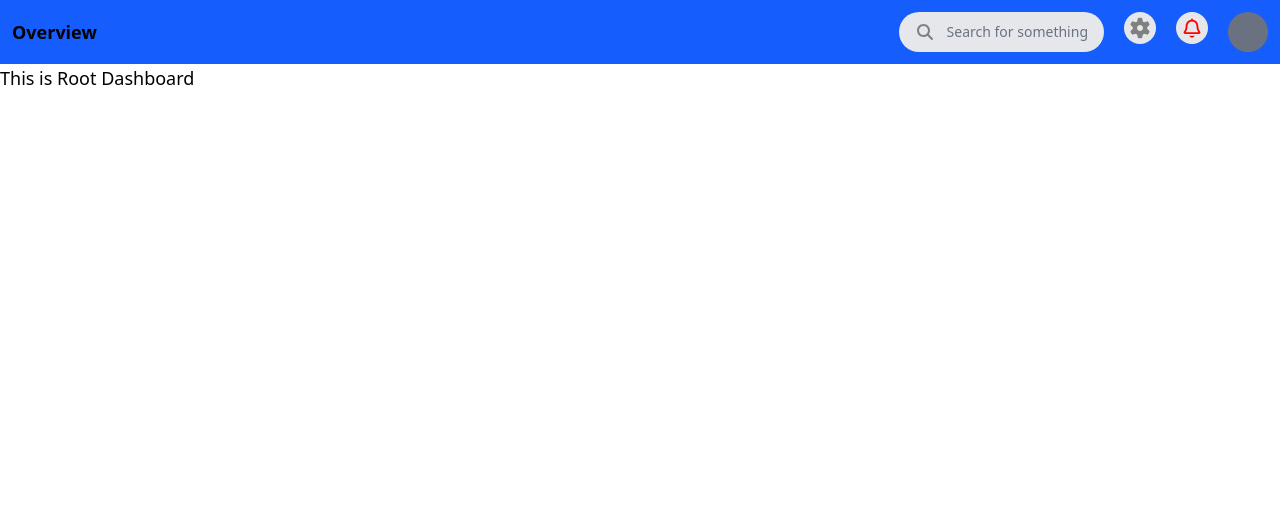
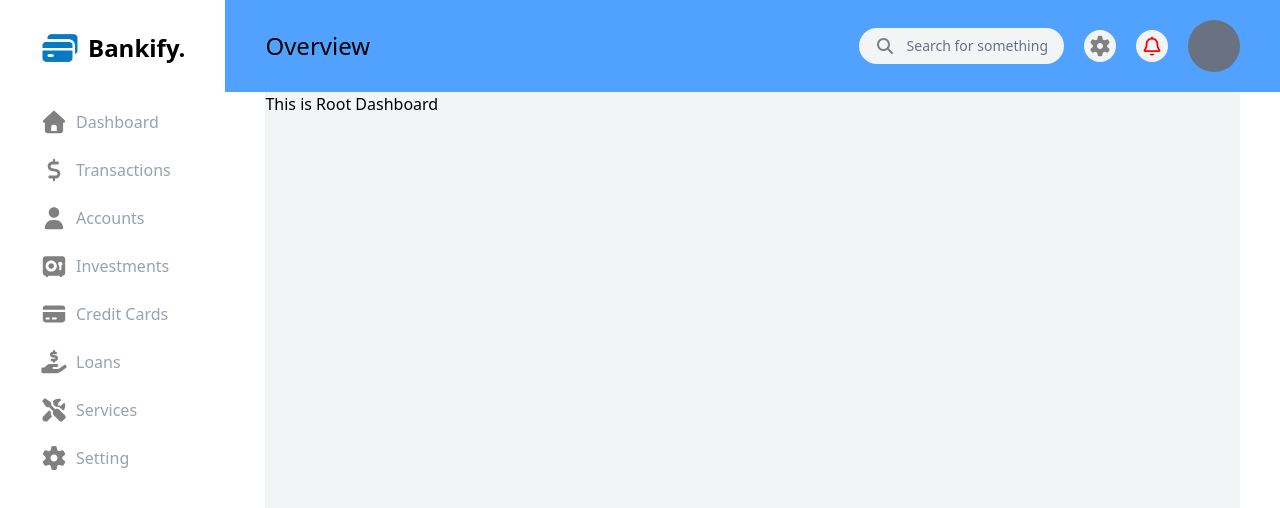
Before and after one commit to Kingestif/Bankify, a Next.js app: page /dashboard in a window 1280 px wide. Shown: the top 508 px of the page. Built offline with nearby package versions, Linux system fonts and the light colour scheme.

Commit message:
feat: finishe dashboard structure with sidebar and navbar

```diff
--- a/app/dashboard/layout.tsx
+++ b/app/dashboard/layout.tsx
@@ -1,10 +1,14 @@
+import { SideBar } from "../ui/dashboard/sideBar";
 import { NavBar } from "../ui/navBar";
 
 export default function Layout({children}:{children: React.ReactNode}) {
   return (
-    <div>
-        <NavBar name={"Overview"}/>
-        <div>{children}</div>
+    <div className="flex bg">
+        <SideBar/>
+        <div className="flex-grow">
+          <NavBar name={"Overview"}/>
+          <div className="px-10">{children}</div>
+        </div>
     </div>
   )
 }
--- a/app/dashboard/page.tsx
+++ b/app/dashboard/page.tsx
@@ -1,6 +1,6 @@
 export default function Dashboard(){
     return (
-        <div>
+        <div className="bg-gray-100 dark:bg-black h-screen">
             <div>This is Root Dashboard</div>
         </div>
     )
--- a/app/layout.tsx
+++ b/app/layout.tsx
@@ -13,7 +13,7 @@ export default function RootLayout({
 }>) {
   return (
     <html lang="en">
-      <body className="text-lg">
+      <body>
         {children}
       </body>
     </html>
--- /dev/null
+++ b/app/ui/dashboard/sideBar.tsx
@@ -0,0 +1,70 @@
+export function SideBar() {
+  type SideBarType = {
+    icon: React.ReactNode;
+    name: string;
+  }
+
+  const SideBarData: SideBarType[] = [
+    {
+      icon: <svg xmlns="http://www.w3.org/2000/svg" fill="gray" viewBox="0 0 640 640"><path d="M341.8 72.6C329.5 61.2 310.5 61.2 298.3 72.6L74.3 280.6C64.7 289.6 61.5 303.5 66.3 315.7C71.1 327.9 82.8 336 96 336L112 336L112 512C112 547.3 140.7 576 176 576L464 576C499.3 576 528 547.3 528 512L528 336L544 336C557.2 336 569 327.9 573.8 315.7C578.6 303.5 575.4 289.5 565.8 280.6L341.8 72.6zM304 384L336 384C362.5 384 384 405.5 384 432L384 528L256 528L256 432C256 405.5 277.5 384 304 384z"/></svg>,
+      name:"Dashboard"
+    },
+
+    {
+      icon: <svg xmlns="http://www.w3.org/2000/svg" fill="gray" viewBox="0 0 640 640"><path d="M296 88C296 74.7 306.7 64 320 64C333.3 64 344 74.7 344 88L344 128L400 128C417.7 128 432 142.3 432 160C432 177.7 417.7 192 400 192L285.1 192C260.2 192 240 212.2 240 237.1C240 259.6 256.5 278.6 278.7 281.8L370.3 294.9C424.1 302.6 464 348.6 464 402.9C464 463.2 415.1 512 354.9 512L344 512L344 552C344 565.3 333.3 576 320 576C306.7 576 296 565.3 296 552L296 512L224 512C206.3 512 192 497.7 192 480C192 462.3 206.3 448 224 448L354.9 448C379.8 448 400 427.8 400 402.9C400 380.4 383.5 361.4 361.3 358.2L269.7 345.1C215.9 337.5 176 291.4 176 237.1C176 176.9 224.9 128 285.1 128L296 128L296 88z"/></svg>,
+      name: "Transactions"
+    },
+
+    {
+      icon: <svg xmlns="http://www.w3.org/2000/svg" fill="gray" viewBox="0 0 640 640"><path d="M320 312C386.3 312 440 258.3 440 192C440 125.7 386.3 72 320 72C253.7 72 200 125.7 200 192C200 258.3 253.7 312 320 312zM290.3 368C191.8 368 112 447.8 112 546.3C112 562.7 125.3 576 141.7 576L498.3 576C514.7 576 528 562.7 528 546.3C528 447.8 448.2 368 349.7 368L290.3 368z"/></svg>,
+      name: "Accounts"
+    },
+
+    {
+      icon: <svg xmlns="http://www.w3.org/2000/svg" fill="gray" viewBox="0 0 640 640"><path d="M128 96C92.7 96 64 124.7 64 160L64 480C64 515.3 92.7 544 128 544C128 561.7 142.3 576 160 576C177.7 576 192 561.7 192 544L448 544C448 561.7 462.3 576 480 576C497.7 576 512 561.7 512 544C547.3 544 576 515.3 576 480L576 160C576 124.7 547.3 96 512 96L128 96zM320 320C320 284.7 291.3 256 256 256C220.7 256 192 284.7 192 320C192 355.3 220.7 384 256 384C291.3 384 320 355.3 320 320zM128 320C128 249.3 185.3 192 256 192C326.7 192 384 249.3 384 320C384 390.7 326.7 448 256 448C185.3 448 128 390.7 128 320zM512 272C512 289.8 502.3 305.3 488 313.6L488 392C488 405.3 477.3 416 464 416C450.7 416 440 405.3 440 392L440 313.6C425.7 305.3 416 289.8 416 272C416 245.5 437.5 224 464 224C490.5 224 512 245.5 512 272z"/></svg>,
+      name: "Investments"
+    },
+
+    {
+      icon:<svg xmlns="http://www.w3.org/2000/svg" fill="gray" viewBox="0 0 640 640"><path d="M64 192L64 224L576 224L576 192C576 156.7 547.3 128 512 128L128 128C92.7 128 64 156.7 64 192zM64 272L64 448C64 483.3 92.7 512 128 512L512 512C547.3 512 576 483.3 576 448L576 272L64 272zM128 424C128 410.7 138.7 400 152 400L200 400C213.3 400 224 410.7 224 424C224 437.3 213.3 448 200 448L152 448C138.7 448 128 437.3 128 424zM272 424C272 410.7 282.7 400 296 400L360 400C373.3 400 384 410.7 384 424C384 437.3 373.3 448 360 448L296 448C282.7 448 272 437.3 272 424z"/></svg>,
+      name: "Credit Cards"
+    },
+
+    {
+      icon: <svg xmlns="http://www.w3.org/2000/svg" fill="gray" viewBox="0 0 640 640"><path d="M320 48C306.7 48 296 58.7 296 72L296 84L294.2 84C257.6 84 228 113.7 228 150.2C228 183.6 252.9 211.8 286 215.9L347 223.5C352.1 224.1 356 228.5 356 233.7C356 239.4 351.4 243.9 345.8 243.9L272 244C256.5 244 244 256.5 244 272C244 287.5 256.5 300 272 300L296 300L296 312C296 325.3 306.7 336 320 336C333.3 336 344 325.3 344 312L344 300L345.8 300C382.4 300 412 270.3 412 233.8C412 200.4 387.1 172.2 354 168.1L293 160.5C287.9 159.9 284 155.5 284 150.3C284 144.6 288.6 140.1 294.2 140.1L360 140C375.5 140 388 127.5 388 112C388 96.5 375.5 84 360 84L344 84L344 72C344 58.7 333.3 48 320 48zM141.3 405.5L98.7 448L64 448C46.3 448 32 462.3 32 480L32 544C32 561.7 46.3 576 64 576L384.5 576C413.5 576 441.8 566.7 465.2 549.5L591.8 456.2C609.6 443.1 613.4 418.1 600.3 400.3C587.2 382.5 562.2 378.7 544.4 391.8L424.6 480L312 480C298.7 480 288 469.3 288 456C288 442.7 298.7 432 312 432L384 432C401.7 432 416 417.7 416 400C416 382.3 401.7 368 384 368L231.8 368C197.9 368 165.3 381.5 141.3 405.5z"/></svg>,
+      name: "Loans"
+    },
+
+    {
+      icon: <svg xmlns="http://www.w3.org/2000/svg" fill="gray" viewBox="0 0 640 640"><path d="M102.8 57.3C108.2 51.9 116.6 51.1 123 55.3L241.9 134.5C250.8 140.4 256.1 150.4 256.1 161.1L256.1 210.7L346.9 301.5C380.2 286.5 420.8 292.6 448.1 320L574.2 446.1C592.9 464.8 592.9 495.2 574.2 514L514.1 574.1C495.4 592.8 465 592.8 446.2 574.1L320.1 448C292.7 420.6 286.6 380.1 301.6 346.8L210.8 256L161.2 256C150.5 256 140.5 250.7 134.6 241.8L55.4 122.9C51.2 116.6 52 108.1 57.4 102.7L102.8 57.3zM247.8 360.8C241.5 397.7 250.1 436.7 274 468L179.1 563C151 591.1 105.4 591.1 77.3 563C49.2 534.9 49.2 489.3 77.3 461.2L212.7 325.7L247.9 360.8zM416.1 64C436.2 64 455.5 67.7 473.2 74.5C483.2 78.3 485 91 477.5 98.6L420.8 155.3C417.8 158.3 416.1 162.4 416.1 166.6L416.1 208C416.1 216.8 423.3 224 432.1 224L473.5 224C477.7 224 481.8 222.3 484.8 219.3L541.5 162.6C549.1 155.1 561.8 156.9 565.6 166.9C572.4 184.6 576.1 203.9 576.1 224C576.1 267.2 558.9 306.3 531.1 335.1L482 286C448.9 253 403.5 240.3 360.9 247.6L304.1 190.8L304.1 161.1L303.9 156.1C303.1 143.7 299.5 131.8 293.4 121.2C322.8 86.2 366.8 64 416.1 63.9z"/></svg>,
+      name: "Services"
+    },
+
+    {
+      icon: <svg xmlns="http://www.w3.org/2000/svg" fill="gray" viewBox="0 0 640 640"><path d="M259.1 73.5C262.1 58.7 275.2 48 290.4 48L350.2 48C365.4 48 378.5 58.7 381.5 73.5L396 143.5C410.1 149.5 423.3 157.2 435.3 166.3L503.1 143.8C517.5 139 533.3 145 540.9 158.2L570.8 210C578.4 223.2 575.7 239.8 564.3 249.9L511 297.3C511.9 304.7 512.3 312.3 512.3 320C512.3 327.7 511.8 335.3 511 342.7L564.4 390.2C575.8 400.3 578.4 417 570.9 430.1L541 481.9C533.4 495 517.6 501.1 503.2 496.3L435.4 473.8C423.3 482.9 410.1 490.5 396.1 496.6L381.7 566.5C378.6 581.4 365.5 592 350.4 592L290.6 592C275.4 592 262.3 581.3 259.3 566.5L244.9 496.6C230.8 490.6 217.7 482.9 205.6 473.8L137.5 496.3C123.1 501.1 107.3 495.1 99.7 481.9L69.8 430.1C62.2 416.9 64.9 400.3 76.3 390.2L129.7 342.7C128.8 335.3 128.4 327.7 128.4 320C128.4 312.3 128.9 304.7 129.7 297.3L76.3 249.8C64.9 239.7 62.3 223 69.8 209.9L99.7 158.1C107.3 144.9 123.1 138.9 137.5 143.7L205.3 166.2C217.4 157.1 230.6 149.5 244.6 143.4L259.1 73.5zM320.3 400C364.5 399.8 400.2 363.9 400 319.7C399.8 275.5 363.9 239.8 319.7 240C275.5 240.2 239.8 276.1 240 320.3C240.2 364.5 276.1 400.2 320.3 400z"/></svg>,
+      name: "Setting"
+    }
+
+  ];
+
+
+  return (
+    <div className="flex flex-col gap-10 px-10  pt-7">
+      <div className="flex items-center gap-2 ">
+        <img className="w-10 h-10" src="/Logo.png" alt="" />
+        <div className="text-2xl font-bold dark:text-white">Bankify.</div>
+      </div>
+
+      <div className="flex flex-col gap-5">
+        {
+          SideBarData.map(item=>(
+            <div key={item.name} className="flex gap-2 items-center">
+              <div className="w-7 h-7">{item.icon}</div>
+              <div className="text-gray-400 dark:text-white">{item.name}</div>
+            </div>
+          ))
+        }
+      </div>
+    </div>
+  )
+}
--- a/app/ui/navBar.tsx
+++ b/app/ui/navBar.tsx
@@ -4,20 +4,20 @@ type NavName = {
 
 export function NavBar(props:NavName) {
   return (
-    <div className="flex justify-between p-3 bg-blue-600 items-center">
-        <div className="font-semibold dark:text-white">{props.name}</div>
-        <div className="flex gap-5">
-            <div className="flex gap-3 items-center py-2 px-4 bg-gray-200 rounded-full text-sm ">
+    <div className="flex justify-between py-5 bg-blue-400 dark:bg-black items-center px-10 ">
+        <div className="font-medium text-2xl dark:text-white">{props.name}</div>
+        <div className="flex gap-5 items-center">
+            <div className="flex gap-3 items-center py-2 px-4 bg-gray-100 rounded-full text-sm ">
                 <svg className="search w-5 h-5" xmlns="http://www.w3.org/2000/svg" fill="gray" viewBox="0 0 640 640"><path d="M480 272C480 317.9 465.1 360.3 440 394.7L566.6 521.4C579.1 533.9 579.1 554.2 566.6 566.7C554.1 579.2 533.8 579.2 521.3 566.7L394.7 440C360.3 465.1 317.9 480 272 480C157.1 480 64 386.9 64 272C64 157.1 157.1 64 272 64C386.9 64 480 157.1 480 272zM272 416C351.5 416 416 351.5 416 272C416 192.5 351.5 128 272 128C192.5 128 128 192.5 128 272C128 351.5 192.5 416 272 416z"/></svg>
                 <div className="text-gray-500">Search for something</div>
             </div>
-            <div className="bg-gray-200 rounded-full w-8 h-8 p-1">
+            <div className="bg-gray-100 rounded-full w-8 h-8 p-1">
                 <svg className="setting" xmlns="http://www.w3.org/2000/svg" fill="gray" viewBox="0 0 640 640"><path d="M259.1 73.5C262.1 58.7 275.2 48 290.4 48L350.2 48C365.4 48 378.5 58.7 381.5 73.5L396 143.5C410.1 149.5 423.3 157.2 435.3 166.3L503.1 143.8C517.5 139 533.3 145 540.9 158.2L570.8 210C578.4 223.2 575.7 239.8 564.3 249.9L511 297.3C511.9 304.7 512.3 312.3 512.3 320C512.3 327.7 511.8 335.3 511 342.7L564.4 390.2C575.8 400.3 578.4 417 570.9 430.1L541 481.9C533.4 495 517.6 501.1 503.2 496.3L435.4 473.8C423.3 482.9 410.1 490.5 396.1 496.6L381.7 566.5C378.6 581.4 365.5 592 350.4 592L290.6 592C275.4 592 262.3 581.3 259.3 566.5L244.9 496.6C230.8 490.6 217.7 482.9 205.6 473.8L137.5 496.3C123.1 501.1 107.3 495.1 99.7 481.9L69.8 430.1C62.2 416.9 64.9 400.3 76.3 390.2L129.7 342.7C128.8 335.3 128.4 327.7 128.4 320C128.4 312.3 128.9 304.7 129.7 297.3L76.3 249.8C64.9 239.7 62.3 223 69.8 209.9L99.7 158.1C107.3 144.9 123.1 138.9 137.5 143.7L205.3 166.2C217.4 157.1 230.6 149.5 244.6 143.4L259.1 73.5zM320.3 400C364.5 399.8 400.2 363.9 400 319.7C399.8 275.5 363.9 239.8 319.7 240C275.5 240.2 239.8 276.1 240 320.3C240.2 364.5 276.1 400.2 320.3 400z"/></svg>
             </div>
-            <div className="bg-gray-200 rounded-full w-8 h-8 p-1">
+            <div className="bg-gray-100 rounded-full w-8 h-8 p-1">
                 <svg className="Notification" xmlns="http://www.w3.org/2000/svg" fill="red" viewBox="0 0 640 640"><path d="M320 64C306.7 64 296 74.7 296 88L296 97.7C214.6 109.3 152 179.4 152 264L152 278.5C152 316.2 142 353.2 123 385.8L101.1 423.2C97.8 429 96 435.5 96 442.2C96 463.1 112.9 480 133.8 480L506.2 480C527.1 480 544 463.1 544 442.2C544 435.5 542.2 428.9 538.9 423.2L517 385.7C498 353.1 488 316.1 488 278.4L488 263.9C488 179.3 425.4 109.2 344 97.6L344 87.9C344 74.6 333.3 63.9 320 63.9zM488.4 432L151.5 432L164.4 409.9C187.7 370 200 324.6 200 278.5L200 264C200 197.7 253.7 144 320 144C386.3 144 440 197.7 440 264L440 278.5C440 324.7 452.3 370 475.5 409.9L488.4 432zM252.1 528C262 556 288.7 576 320 576C351.3 576 378 556 387.9 528L252.1 528z"/></svg>
             </div>
-            <div className="w-10 h-10 bg-gray-500 rounded-full"></div>
+            <div className="Profile w-13 h-13 bg-gray-500 rounded-full"></div>
         </div>
     </div>
   )
```
